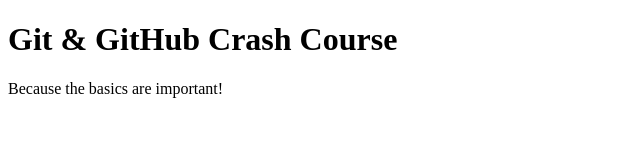
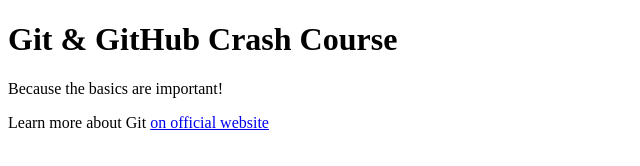
Before and after one commit to marcelkarnat/github-crash-course, a plain HTML site: page index.html in a window 1280 px wide. Shown: the whole page, without its empty margins (0-640 px from the left). Drawn offline with Linux system fonts and the light colour scheme.

Commit message:
added link to github

```diff
--- a/index.html
+++ b/index.html
@@ -9,5 +9,6 @@
   <body>
     <h1>Git & GitHub Crash Course</h1>
     <p>Because the basics are important!</p>
+    <p>Learn more about Git <a href="https://github.com">on official website</a></p>
   </body>
 </html>
```
